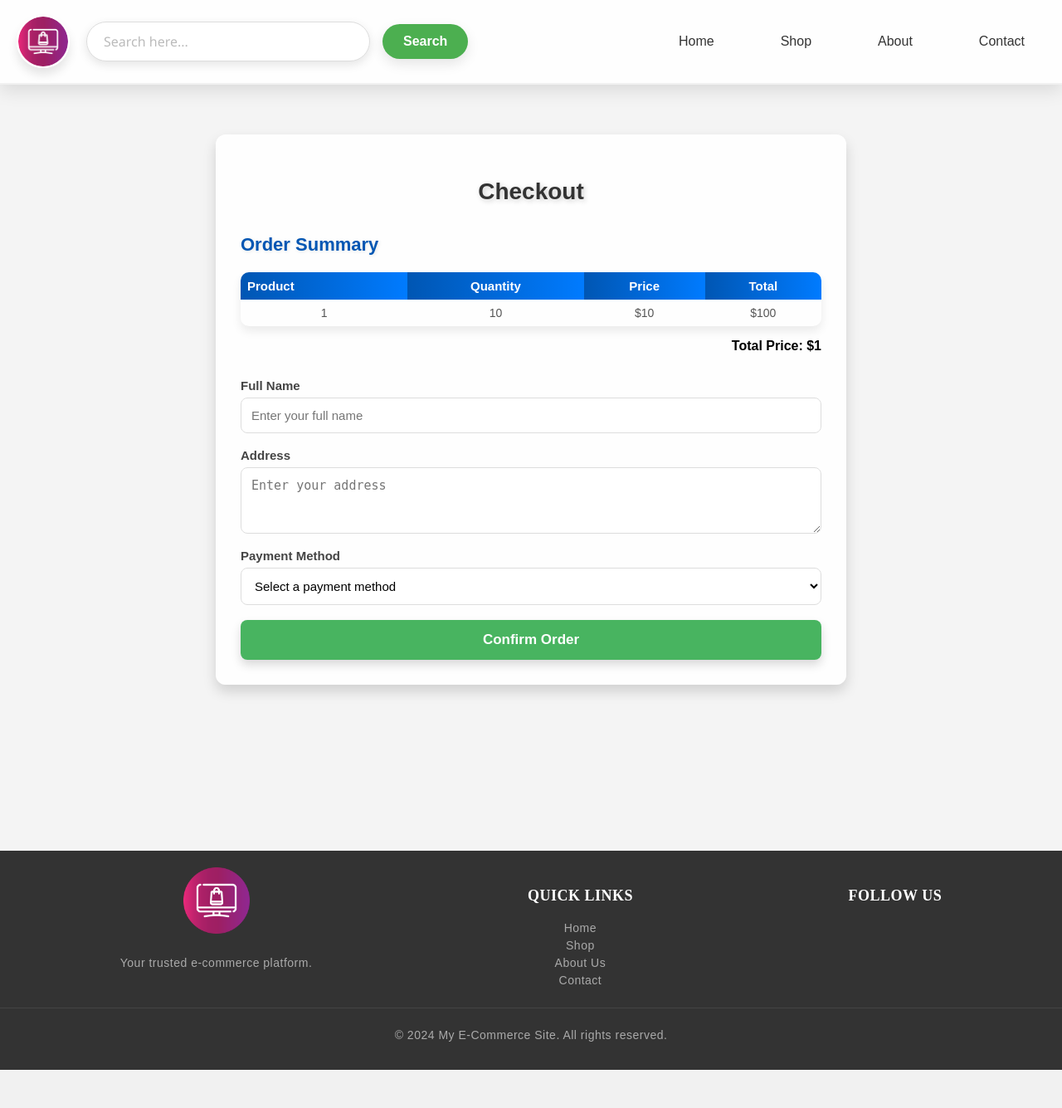
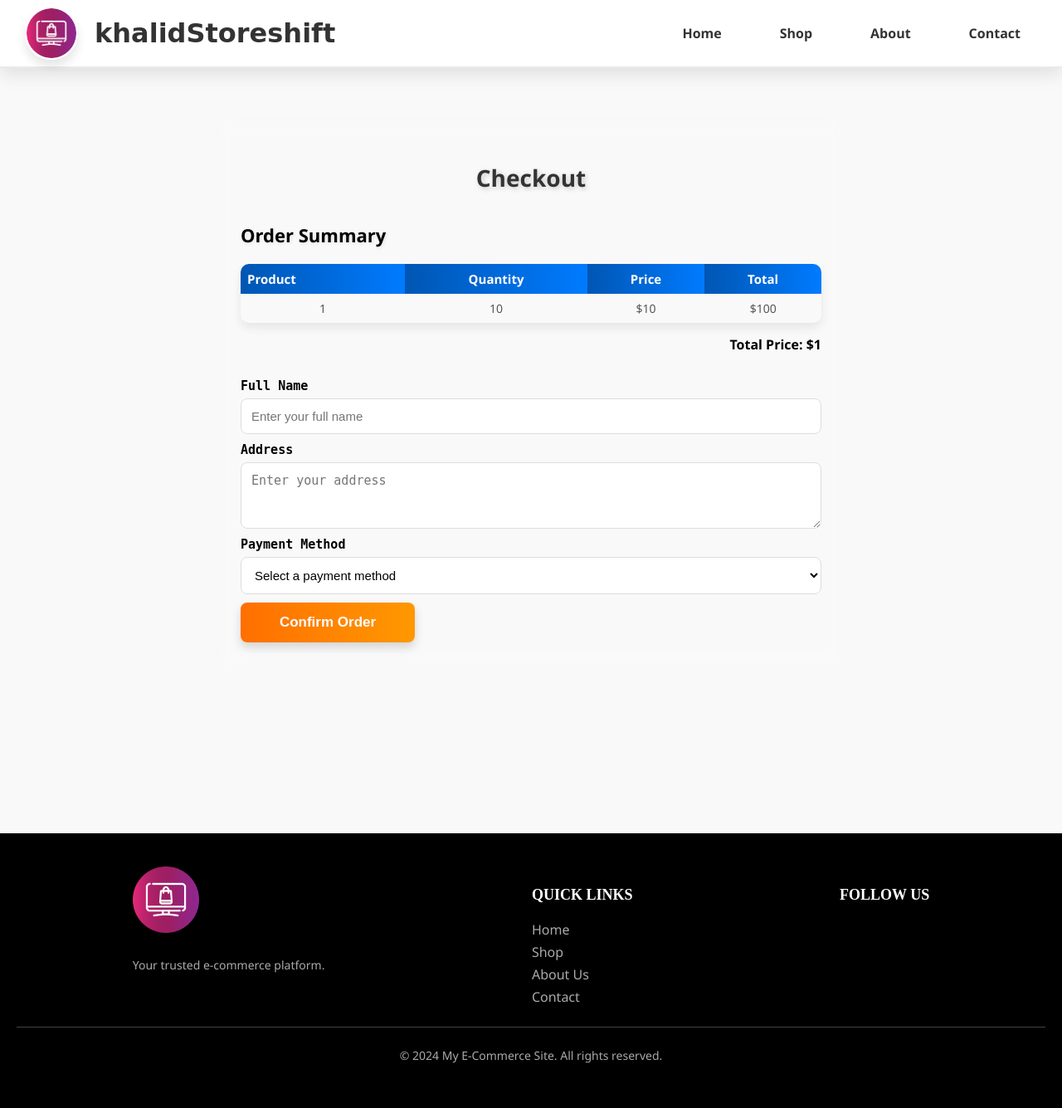
Before and after one commit to khalidhub7/khalidstoreshift, a Flask app: page /khalid_store_shift/checkout in a window 1280 px wide. Shown: the whole page at 83% size. Before the commit the page ends 1289 px from the top, so only its background shows below. Run offline with Flask 3, Linux system fonts and the light colour scheme; the visitor is signed in with stand-in values (Sample User, id 1); a database or web service that is not in the repository returns one stand-in record (values such as "Sample title"); some libraries are stand-ins or nearby versions.

Commit message:
front-end improvements

```diff
--- a/routes/orders.py
+++ b/routes/orders.py
@@ -39,7 +39,7 @@ def display_orders():
 
                 result = mongo.db.orders.insert_one(order)
                 order["_id"] = str(result.inserted_id)
-                mongo.db.cart.delete_one({"_id": cart["_id"]})
+                # mongo.db.cart.delete_one({"_id": cart["_id"]})
                 all_orders.append(order)
 
         if not all_orders:
--- a/static/styles/checkout.css
+++ b/static/styles/checkout.css
@@ -1,12 +1,3 @@
-body {
-    display: flex;
-    flex-direction: column;
-    min-height: 100vh;
-    margin: 0;
-    font-family: Arial, sans-serif;
-    background-color: #f4f4f4;
-}
-
 main {
     flex: 1;
     padding: 60px 20px;
@@ -16,10 +7,8 @@ main {
 }
 
 .checkout-page {
-    background-color: rgba(255, 255, 255, 0.9);
     padding: 30px;
     border-radius: 12px;
-    box-shadow: 0 8px 16px rgba(0, 0, 0, 0.15);
     max-width: 700px;
     width: 100%;
     backdrop-filter: blur(10px);
@@ -44,7 +33,7 @@ main {
     font-size: 22px;
     font-weight: bold;
     margin-bottom: 20px;
-    color: #0056b3;
+    color: black;
     text-shadow: 1px 1px 4px rgba(0, 0, 0, 0.1);
 }
 
@@ -70,7 +59,7 @@ main {
     padding: 12px;
     font-size: 14px;
     text-align: center;
-    border-bottom: 1px solid #ddd;
+    border-bottom: 1px solid gray;
     color: #555;
 }
 
@@ -85,7 +74,7 @@ main {
 .checkout-form {
     display: flex;
     flex-direction: column;
-    gap: 18px;
+    gap: 10px;
 }
 
 .form-group {
@@ -97,7 +86,8 @@ main {
 .form-group label {
     font-size: 15px;
     font-weight: bold;
-    color: #444;
+    color: black;
+    font-family: monospace;
 }
 
 .form-group input,
@@ -124,29 +114,19 @@ main {
     font-size: 17px;
     font-weight: bold;
     color: white;
-    background: rgba(40, 167, 69, 0.85);
+    background: linear-gradient(90deg, #ff6f00, #ff9800);
     border: none;
     border-radius: 8px;
     cursor: pointer;
     transition: background 0.3s ease, transform 0.2s ease, box-shadow 0.3s ease;
     box-shadow: 0 6px 12px rgba(0, 0, 0, 0.15);
     backdrop-filter: blur(8px);
+
+    width: 30%;
 }
 
 .confirm-order:hover {
-    background: rgba(33, 136, 56, 0.9);
+    background: linear-gradient(90deg, #ff6f00, #ff9800);
     transform: scale(1.05);
     box-shadow: 0 8px 16px rgba(0, 0, 0, 0.2);
 }
-
-.footer {
-    background-color: #333;
-    color: white;
-    padding: 20px 0;
-    text-align: center;
-    position: relative;
-    bottom: 0;
-    width: 100%;
-    font-size: 14px;
-    letter-spacing: 0.5px;
-}
--- a/static/styles/orders.css
+++ b/static/styles/orders.css
@@ -18,11 +18,8 @@ main {
 }
 
 .order-history {
-    background: #fff;
     padding: 30px;
-    border: 1px solid #ddd;
     border-radius: 12px;
-    box-shadow: 0 4px 10px rgba(0, 0, 0, 0.1);
     width: 90%;
     max-width: 900px;
 }
--- a/templates/checkout.html
+++ b/templates/checkout.html
@@ -4,7 +4,7 @@
     <meta charset="UTF-8">
     <meta name="viewport" content="width=device-width, initial-scale=1.0">
     <title>checkout</title>
-    <link rel="stylesheet" href="../static/styles/homepage_header.css">
+    <link rel="stylesheet" href="../static/styles/landing_header.css">
     <link rel="stylesheet" href="../static/styles/homepage_footer.css">
     <link rel="stylesheet" href="../static/styles/checkout.css">
 </head>
@@ -12,20 +12,12 @@
     <header>
         <div class="header-left">
             <div class="logo"></div>
-            <div class="search">
-                <input
-                    type="text"
-                    id="search-bar"
-                    class="input-bar"
-                    placeholder="Search here..."
-                >
-                <button class="search-but">Search</button>
-            </div>
+            <div class="titlee">khalidStoreshift</div>
         </div>
         <nav>
             <ul>
-                <li><a href="/">Home</a></li>
-                <li><a href="/products">Shop</a></li>
+                <li><a href="/khalid_store_shift">Home</a></li>
+                <li><a href="/khalid_store_shift/products">Shop</a></li>
                 <li><a href="#">About</a></li>
                 <li><a href="#">Contact</a></li>
             </ul>
```
Also changed, not shown: templates/cart.html (+4 -12 lines), templates/orders.html (+4 -12 lines).
